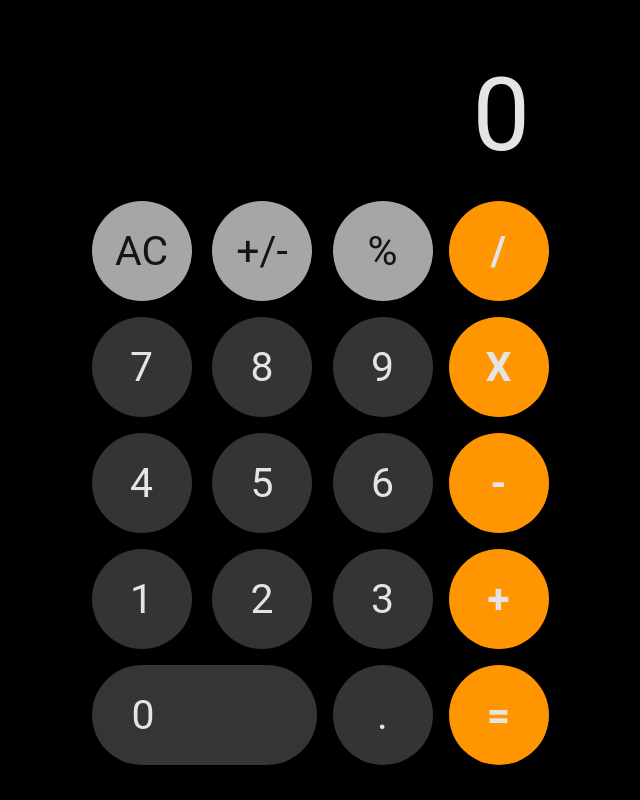
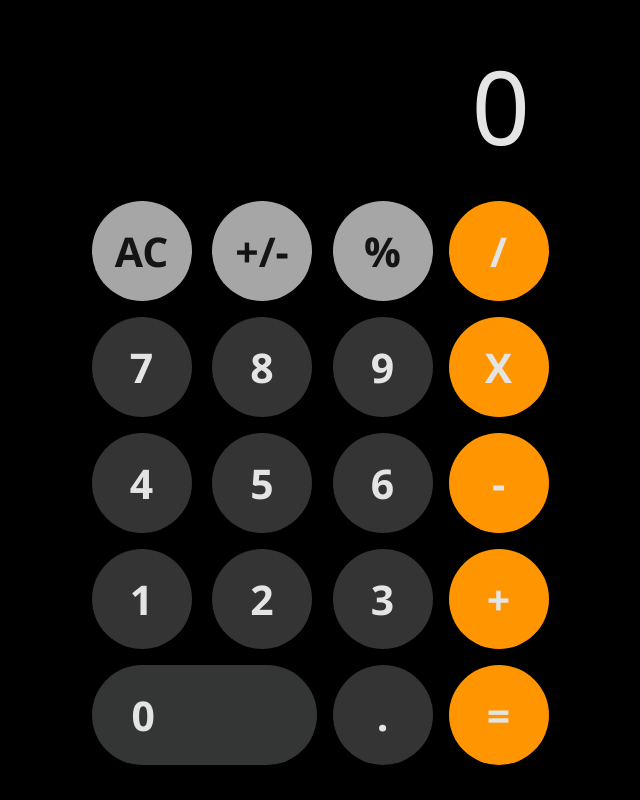
Before and after one commit to moretto1/responsive-calculator, a plain HTML site: page index.html in a window 1280 px wide. Shown: the whole page, without its empty margins (320-960 px from the left). Drawn offline with Linux system fonts and the light colour scheme.

Commit message:
Development

```diff
--- a/calculadora.css
+++ b/calculadora.css
@@ -1,5 +1,5 @@
 * {
-    font-family: 'Roboto', 'sans-serif';
+    font-family: 'Segoe UI', 'sans-serif';
     font-size: 1.6rem;
 }
 
@@ -56,6 +56,7 @@ body, html {
     border-radius: 100%;
     background-color: #343434;
     cursor: pointer;
+    font-weight: bolder;
 }
 
 .buttons > .large-button {
@@ -68,6 +69,7 @@ body, html {
     height: 100px;
     border-radius: 60px;
     background-color: #333634;
+    font-weight: bolder;
 }
 
 .buttons > .large-button > span {
@@ -82,6 +84,7 @@ body, html {
     height: 100px;
     border-radius: 60px;
     background-color: #ff9601;
+    font-weight: bolder;
 }
 
 .buttons > .gray-button {
--- a/index.html
+++ b/index.html
@@ -36,7 +36,7 @@
                         9
                     </div>
                     <div id="mult-op" class="action-button" onclick="pushOp('*')">
-                        <b>X</b>
+                        X
                     </div>
 
                     <div onclick="pushNumber(4)">
@@ -49,7 +49,7 @@
                         6
                     </div>
                     <div id="sub-op" class="action-button" onclick="pushOp('-')">
-                        <b>-</b>
+                        -
                     </div>
 
                     <div onclick="pushNumber(1)">
@@ -62,7 +62,7 @@
                         3
                     </div>
                     <div id="add-op" class="action-button" onclick="pushOp('+')">
-                        <b>+</b>
+                        +
                     </div>
 
                     <div class="large-button" onclick="pushNumber(0)">
@@ -72,7 +72,7 @@
                         .
                     </div>
                     <div class="action-button" onclick="result()">
-                        <b>=</b>
+                        =
                     </div>
                 </div>
             </div>
```
